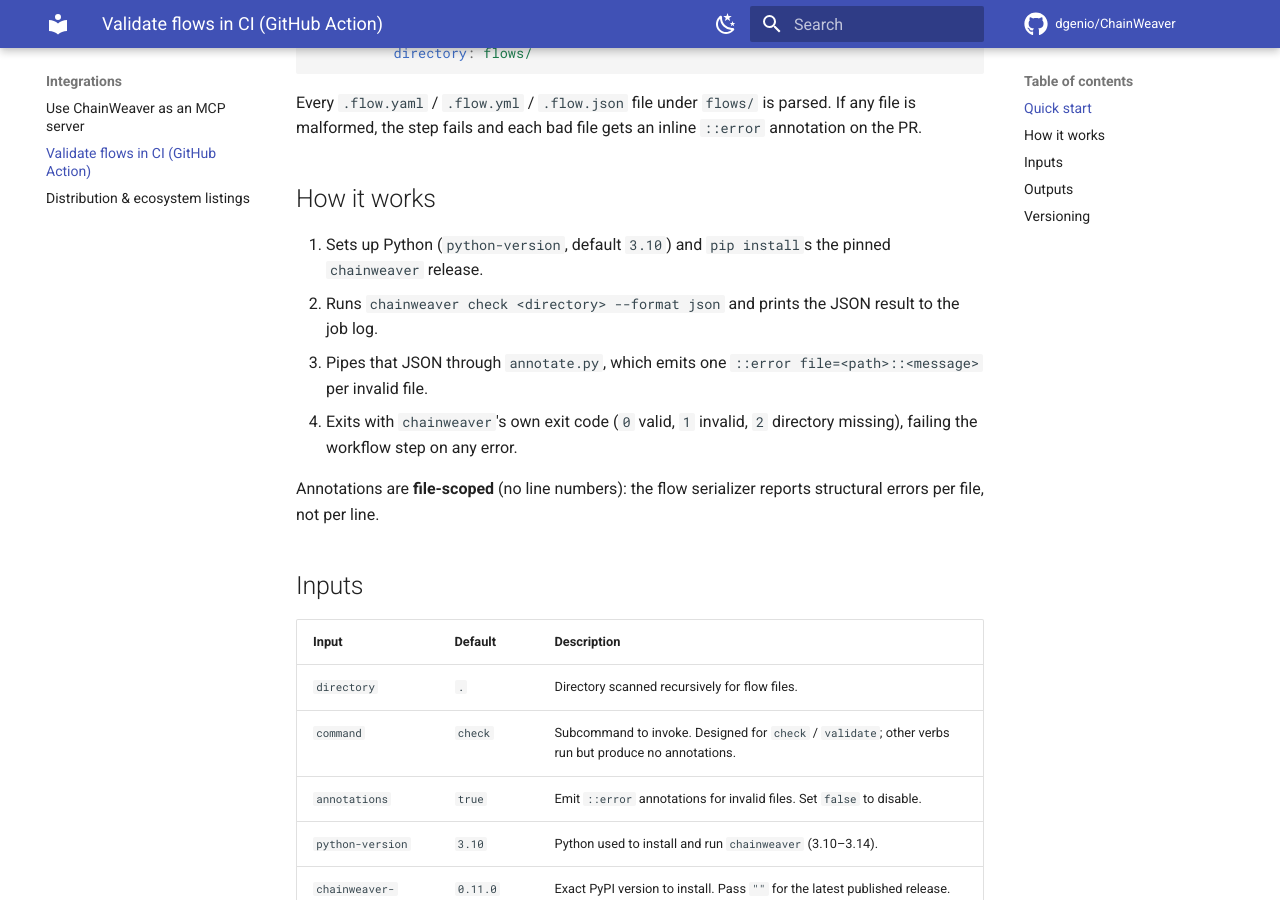
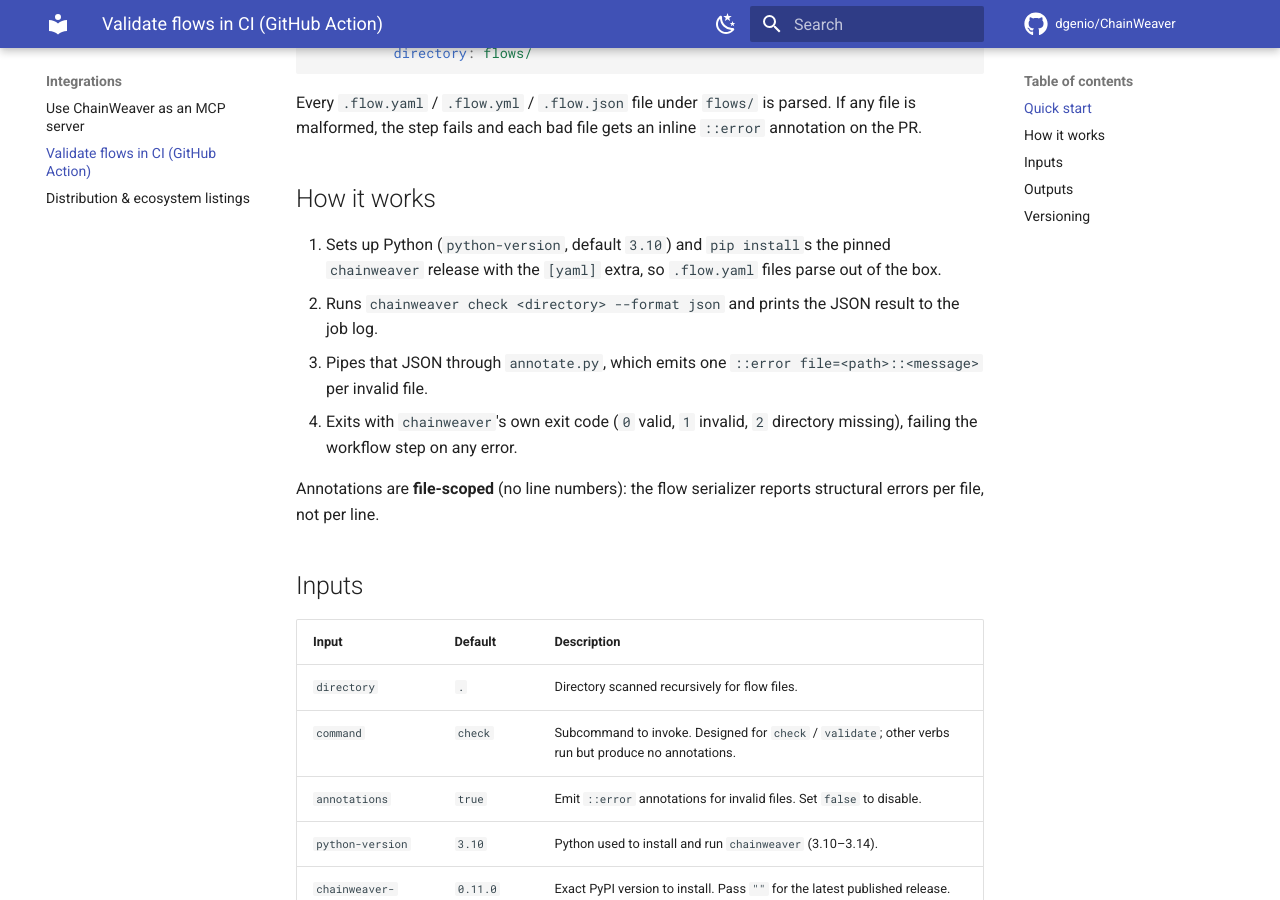
Before and after one commit to dgenio/ChainWeaver, an MkDocs documentation site: the page built from docs/github-action.md, in a window 1280 px wide and 900 px high, scrolled down 645 px. Built offline with MkDocs 1.6.1 and Material for MkDocs 9.7.7, drawn with Linux system fonts in a browser that asks for light colours; comment, search, counter and statistics services are not loaded.

Commit message:
fix: install chainweaver[yaml] in the action so .flow.yaml files parse
The composite action installed plain `chainweaver`, but PyYAML is an
optional `[yaml]` extra — so `chainweaver check` could not read .flow.yaml
files (its primary target) and the smoke test's valid-flow job failed with
"YAML support requires 'pyyaml'". Install the [yaml] extra.

https://claude.ai/code/session_01YQZVfgsBfG8nSHAKJZK2e1

```diff
--- a/docs/github-action.md
+++ b/docs/github-action.md
@@ -32,7 +32,8 @@ If any file is malformed, the step fails and each bad file gets an inline
 ## How it works
 
 1. Sets up Python (`python-version`, default `3.10`) and `pip install`s the
-   pinned `chainweaver` release.
+   pinned `chainweaver` release with the `[yaml]` extra, so `.flow.yaml` files
+   parse out of the box.
 2. Runs `chainweaver check <directory> --format json` and prints the JSON
    result to the job log.
 3. Pipes that JSON through `annotate.py`, which emits one
```
Also changed, not shown: 1 other file.
